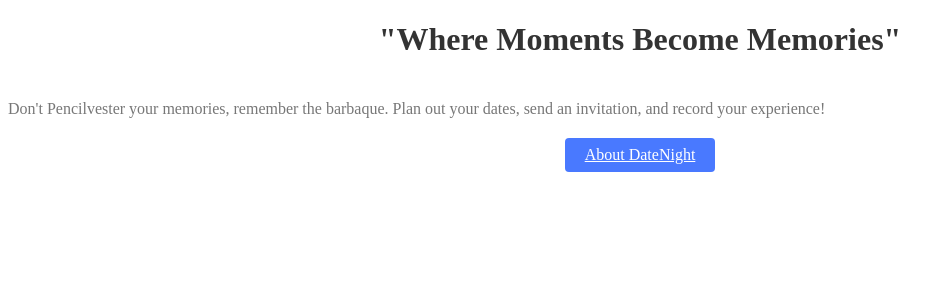
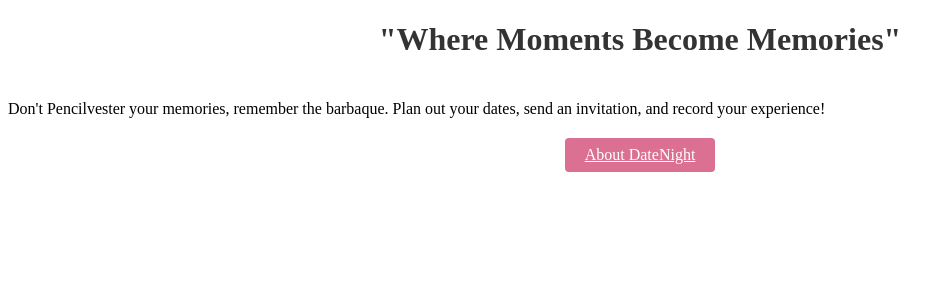
Before and after one commit to nme22/dateNight, a Next.js app in the folder datingapp/: page / in a window 1280 px wide. Shown: the top 300 px of the page, without its empty margins (0-952 px from the left). Built offline with nearby package versions, Linux system fonts and the light colour scheme.

Commit message:
routes to navbar updated

```diff
--- a/datingapp/components/Navbar.js
+++ b/datingapp/components/Navbar.js
@@ -9,7 +9,7 @@
             </div>
             <Link href="/"><a>Home</a></Link>
             <Link href="/About"><a>About</a></Link>
-            <Link href="/createDateForm"><a>Create A Date</a></Link>
+            <Link href="/FormDate"><a>Create A Date</a></Link>
             <Link href="/Dates"><a>Previous Dates</a></Link>
         </nav>
      );
--- a/datingapp/pages/FormDate.js
+++ b/datingapp/pages/FormDate.js
@@ -13,15 +13,15 @@
 
 
                 <label>What:</label>
-                <input  id="name" type="text" autoComplete="name" required />
+                <input  id="what" type="text" autoComplete="name" required />
 
 
                 <label>Where:</label>
-                <input id="name" type="text" autoComplete="name" required />
+                <input id="where" type="text" autoComplete="name" required />
 
 
                 <label>When:</label>
-                <input id="name" type="text" autoComplete="name" required />
+                <input id="when" type="text" autoComplete="name" required />
 
 
                 <label>Notes:</label>
--- a/datingapp/styles/Form.module.css
+++ b/datingapp/styles/Form.module.css
@@ -13,6 +13,9 @@
 .form-date {
 }
 
+.form-date input {
+
+}
 .form-date input:focus {
     border: 3px solid #555;
 }
--- a/datingapp/styles/Home.module.css
+++ b/datingapp/styles/Home.module.css
@@ -5,7 +5,8 @@
 }
 
 .text {
-  color:#777;
+  color:black;
+  font-weight: 100%;
 }
 
 .btn {
@@ -13,7 +14,7 @@
   width: 150px;
   padding: 8px 0;
   margin: 20px auto;
-  background: #4979ff;
+  background: palevioletred;
   border-radius: 4px;
   color: white;
   text-align: center;
```
